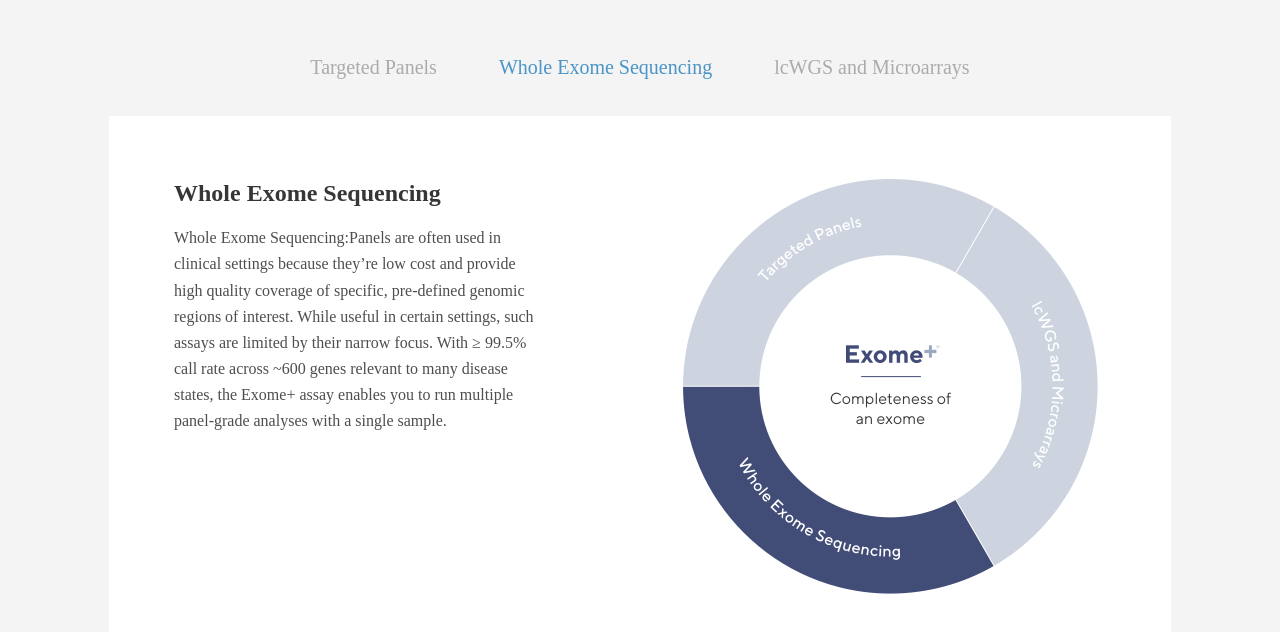
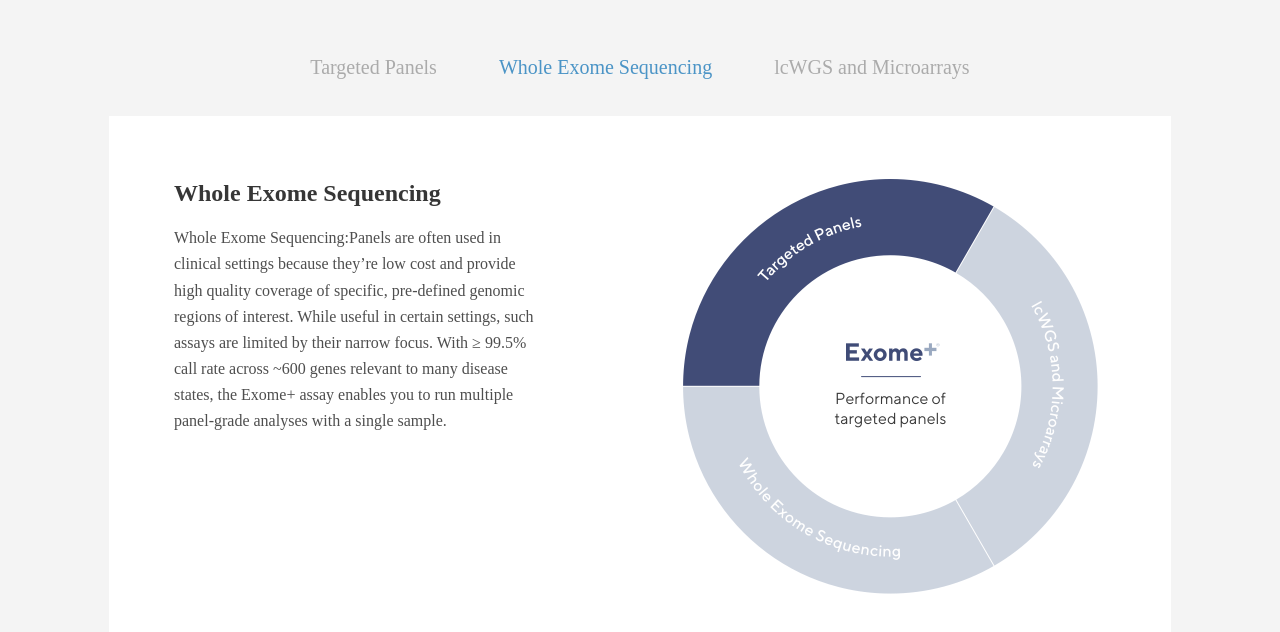
Before and after one commit to VadymBezsmertnyi/Practical_Presidio_Creative, a plain HTML site: page index.html in a window 1280 px wide. Both pictures are taken after a click on the button "Whole Exome Sequencing". Shown: the part 314-946 px from the top of the page. Drawn offline with Linux system fonts and the light colour scheme; a web font is replaced by a local one.

Commit message:
Fixed to version 1.01

```diff
--- a/css/slidersMobile.css
+++ b/css/slidersMobile.css
@@ -63,4 +63,5 @@
     .idEnd{
         margin-right: 40px;
     }
+
 }
--- a/index.html
+++ b/index.html
@@ -166,9 +166,9 @@
     </div>
 
     <script src="js\headerMobile.js"></script>
-    <script id="scriptFull" src="js\textWithTabs.js"></script>
+    <script src="js\textWithTabs.js"></script>
     <script src="js\faq.js"></script>
-    <script id="scriptMobile" src="js\slider.js"></script>
+    <script src="js\slider.js"></script>
 </body>
 
 </html>
--- a/js/headerMobile.js
+++ b/js/headerMobile.js
@@ -10,7 +10,7 @@ window.addEventListener('DOMContentLoaded', () => {
         faq = document.querySelector('#faq');
 
     navBtn.addEventListener('click', () => {
-        navBtn.style.display = "none";
+        navBtn.classList.add('hide');
         logo.classList.add('logoJS');
         logoNavigation.classList.add('logoNavigationJS');
         mainNavigation.classList.remove('mainNavigation');
@@ -19,7 +19,7 @@ window.addEventListener('DOMContentLoaded', () => {
     });
 
     function hideMunuNavigation(){
-        navBtn.style.display = "";
+        navBtn.classList.remove('hide');
         logo.classList.remove('logoJS');
         logoNavigation.classList.remove('logoNavigationJS');
         mainNavigation.classList.remove('mainNavigationJS');
--- a/js/slider.js
+++ b/js/slider.js
@@ -59,7 +59,7 @@ sliderMobile.forEach((slider, i) => {
                         sliderBtn[2].classList.add('off');
                         sliderBtn[0].classList.remove('off');
                         sliderBtn[0].classList.add('on');
-                        if(i=2){
+                        if(i==2){
                             left.style.display = "none";
                             right.style.display = "";
                             otherTextTabs.classList.add ('idStart');
@@ -108,5 +108,4 @@ sliderMobile.forEach((slider, i) => {
             }
         }
     }, false);
-
 });
--- a/js/textWithTabs.js
+++ b/js/textWithTabs.js
@@ -13,28 +13,13 @@ window.addEventListener('DOMContentLoaded', () => {
     }
 
     function hideTextTabs() {
-        otherTextH2.forEach(h2 => {
-            h2.style.display = 'none';
-        });
-        otherTextP.forEach(p => {
-            p.style.display = 'none';
-        });
-        img.forEach(im => {
-            im.style.display = 'none';
-        });
-        imgMobile.forEach(imM => {
-            imM.style.display = 'none';
-        });
+
         sliderMobile.forEach(img => {
             img.style.display = 'none';
         });
     }
 
     function showID(i) {
-        otherTextH2[i].style.display = '';
-        otherTextP[i].style.display = '';
-        img[i].style.display = '';
-        imgMobile[i].style.display = '';
         sliderMobile[i].style.display = '';
     }
 
```
